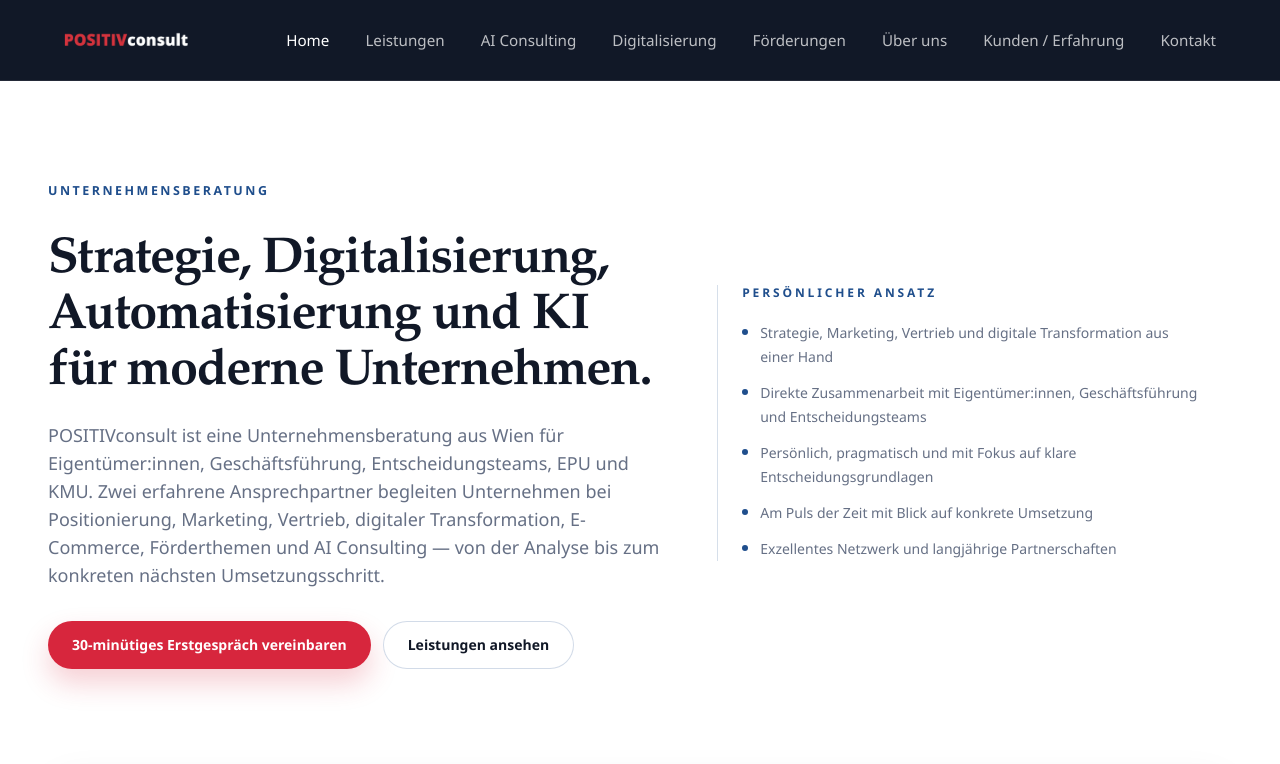
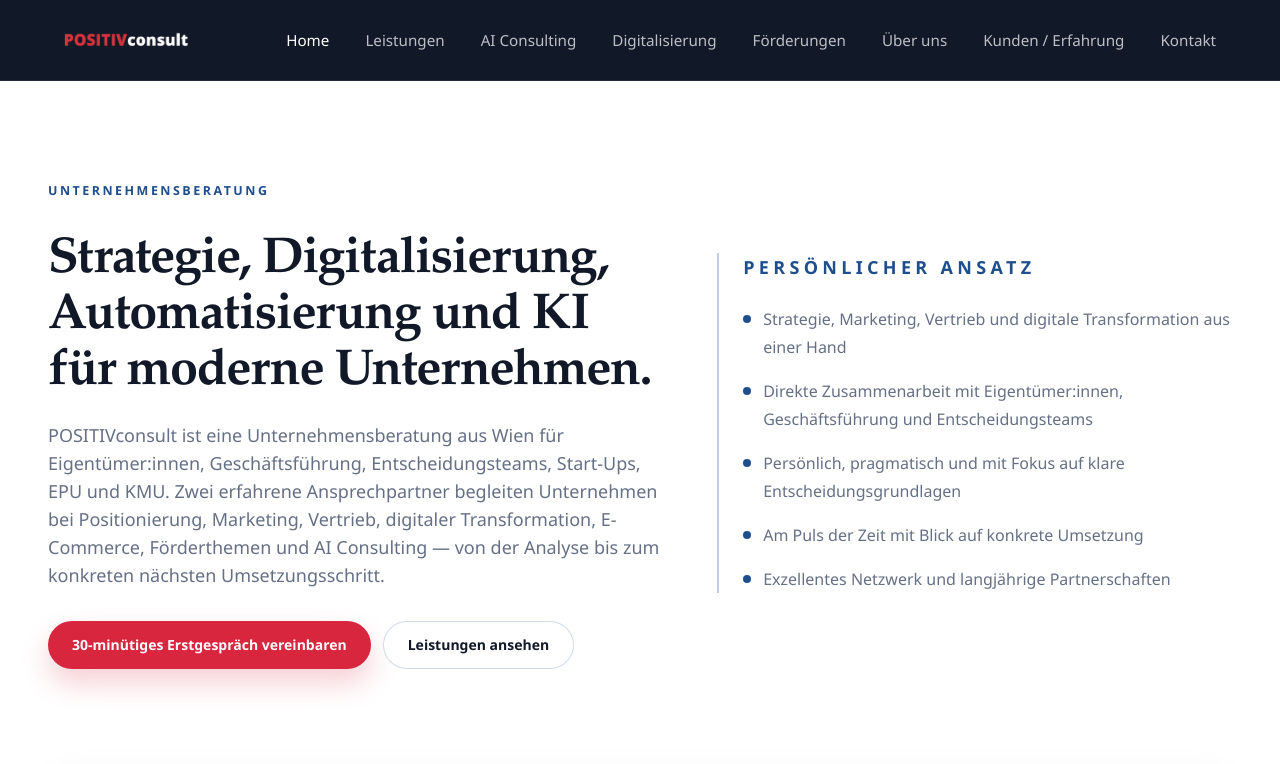
Before and after one commit to Konstiu/Positiv-Consult, a Next.js app: page / in a window 1280 px wide. Shown: the top 764 px of the page. Built offline with nearby package versions, Linux system fonts and the light colour scheme; no server answers.

Commit message:
Refine homepage messaging and emphasis

```diff
--- a/app/page.tsx
+++ b/app/page.tsx
@@ -64,7 +64,7 @@ export default function Home() {
               </h1>
               <p className="max-w-2xl text-pretty text-base leading-7 text-[var(--muted)] md:text-lg">
                 POSITIVconsult ist eine Unternehmensberatung aus Wien für
-                Eigentümer:innen, Geschäftsführung, Entscheidungsteams, EPU und
+                Eigentümer:innen, Geschäftsführung, Entscheidungsteams, Start-Ups, EPU und
                 KMU. Zwei erfahrene Ansprechpartner begleiten Unternehmen bei
                 Positionierung, Marketing, Vertrieb, digitaler Transformation,
                 E-Commerce, Förderthemen und AI Consulting — von der Analyse
@@ -89,31 +89,31 @@ export default function Home() {
           </div>
 
           <div className="fade-up max-w-xl lg:justify-self-end">
-            <div className="border-l border-[rgba(31,78,140,0.18)] pl-5 md:pl-6">
-              <p className="text-xs font-semibold uppercase tracking-[0.24em] text-[var(--brand-blue)]">
+            <div className="border-l-2 border-[rgba(31,78,140,0.28)] pl-5 md:pl-6">
+              <p className="text-base font-semibold uppercase tracking-[0.24em] text-[var(--brand-blue)] md:text-lg">
                 Persönlicher Ansatz
               </p>
-              <ul className="mt-5 space-y-3">
+              <ul className="mt-6 space-y-4">
                 {expertiseAreas.slice(1).map((item) => (
-                  <li key={item} className="flex items-start gap-3 text-sm leading-6 text-[var(--muted)]">
+                  <li key={item} className="flex items-start gap-3 text-base leading-7 text-[var(--muted)]">
                     <span
                       aria-hidden="true"
-                      className="mt-2 h-1.5 w-1.5 shrink-0 rounded-full bg-[var(--brand-blue)]"
+                      className="mt-2.5 h-2 w-2 shrink-0 rounded-full bg-[var(--brand-blue)]"
                     />
                     <span>{item}</span>
                   </li>
                 ))}
-                <li className="flex items-start gap-3 text-sm leading-6 text-[var(--muted)]">
+                <li className="flex items-start gap-3 text-base leading-7 text-[var(--muted)]">
                   <span
                     aria-hidden="true"
-                    className="mt-2 h-1.5 w-1.5 shrink-0 rounded-full bg-[var(--brand-blue)]"
+                    className="mt-2.5 h-2 w-2 shrink-0 rounded-full bg-[var(--brand-blue)]"
                   />
                   <span>Am Puls der Zeit mit Blick auf konkrete Umsetzung</span>
                 </li>
-                <li className="flex items-start gap-3 text-sm leading-6 text-[var(--muted)]">
+                <li className="flex items-start gap-3 text-base leading-7 text-[var(--muted)]">
                   <span
                     aria-hidden="true"
-                    className="mt-2 h-1.5 w-1.5 shrink-0 rounded-full bg-[var(--brand-blue)]"
+                    className="mt-2.5 h-2 w-2 shrink-0 rounded-full bg-[var(--brand-blue)]"
                   />
                   <span>Exzellentes Netzwerk und langjährige Partnerschaften</span>
                 </li>
```
